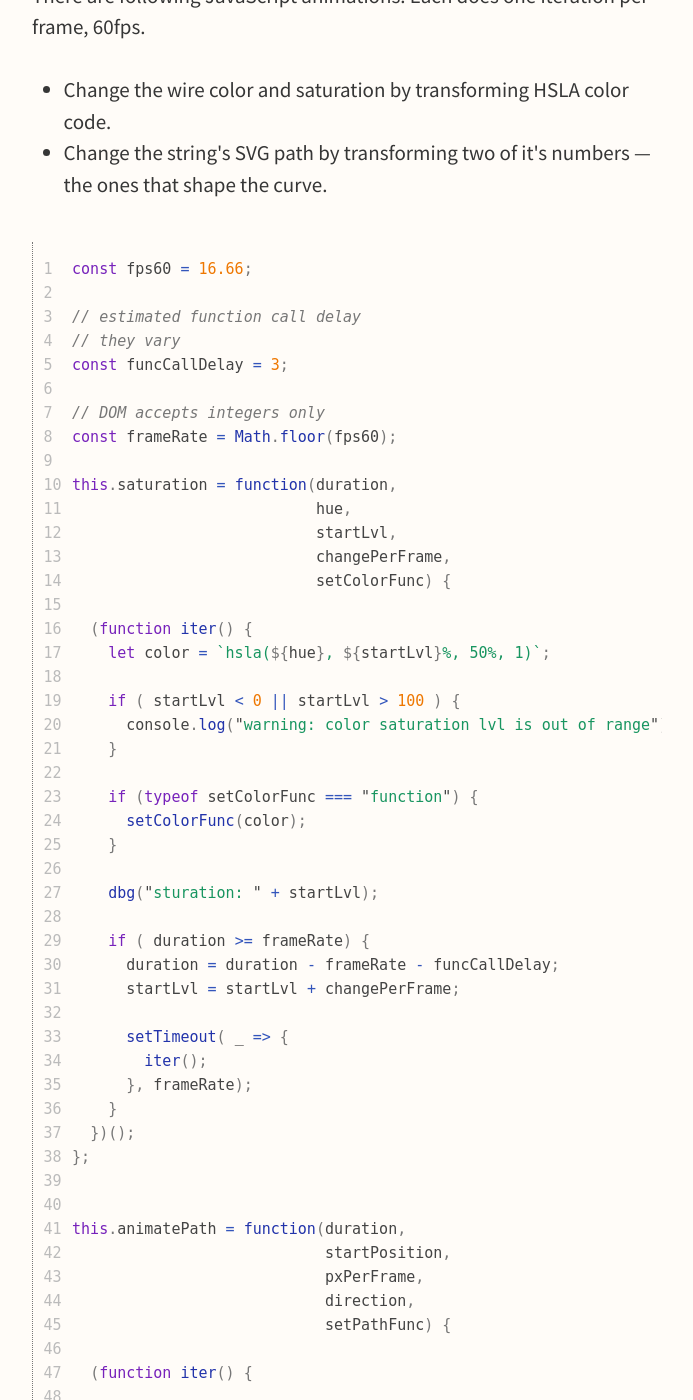
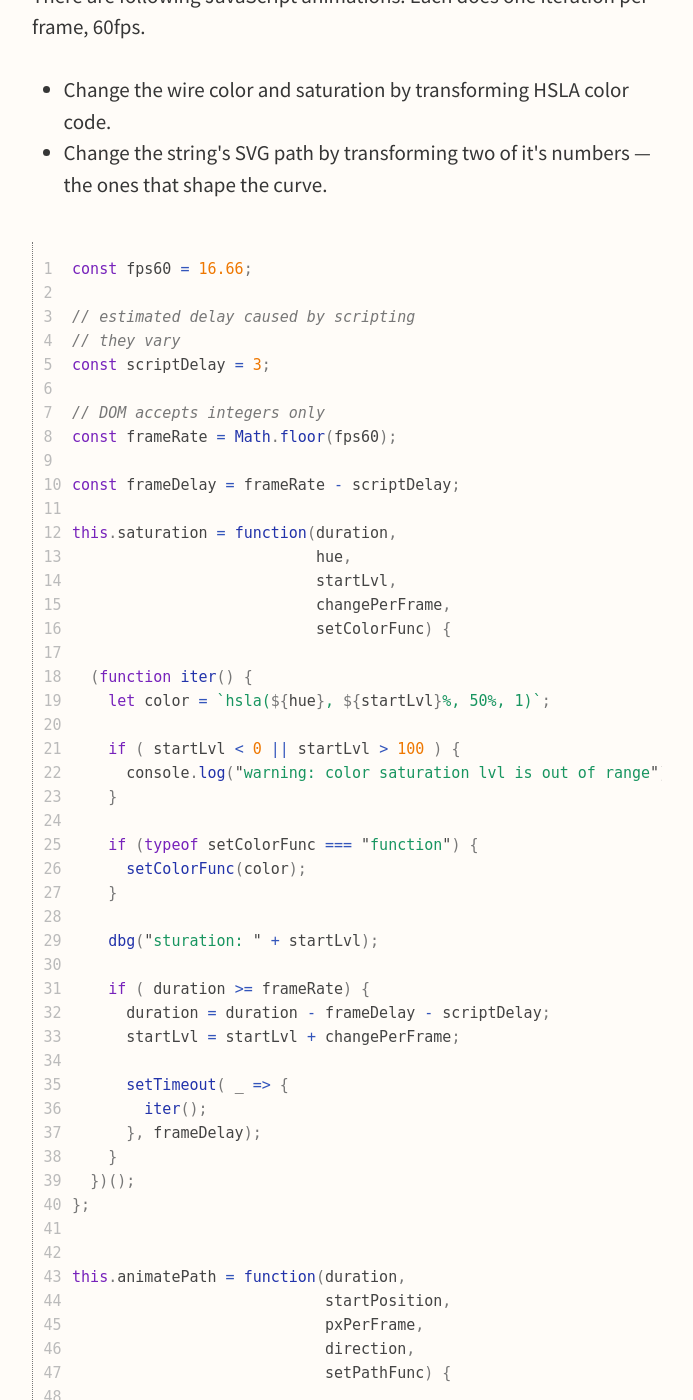
Before and after one commit to bart747/bart747, a Jekyll site: the page built from projects/60fps/index.html, in a window 1280 px wide and 1400 px high, scrolled down 1208 px. Shown: the whole window, without its empty margins (293-986 px from the left). Built offline with Jekyll 4.4.1, drawn with Linux system fonts in a browser that asks for light colours; comment, search, counter and statistics services are not loaded; some of the changed text lies outside the part shown.

Commit message:
update '60fps' project description

```diff
--- a/projects/60fps/index.html
+++ b/projects/60fps/index.html
@@ -60,12 +60,14 @@ title: JS Animation Script + SVG Graph in 60fps
 
 const fps60 = 16.66;
 
-// estimated function call delay
+// estimated delay caused by scripting
 // they vary
-const funcCallDelay = 3;
+const scriptDelay = 3;
 
 // DOM accepts integers only
 const frameRate = Math.floor(fps60);
+
+const frameDelay = frameRate - scriptDelay;
 
 this.saturation = function(duration,
                            hue,
@@ -87,12 +89,12 @@ this.saturation = function(duration,
     dbg("sturation: " + startLvl);
 
     if ( duration >= frameRate) {
-      duration = duration - frameRate - funcCallDelay;
+      duration = duration - frameDelay - scriptDelay;
       startLvl = startLvl + changePerFrame;
 
       setTimeout( _ => {
         iter();
-      }, frameRate);
+      }, frameDelay);
     }
   })();
 };
@@ -113,12 +115,12 @@ this.animatePath = function(duration,
     dbg("path position: " + startPosition);
 
     if ( duration >= frameRate) {
-      duration = duration - frameRate - funcCallDelay;
+      duration = duration - frameDelay - scriptDelay;
       startPosition = startPosition + (pxPerFrame * direction);
 
       setTimeout( _ => {
         iter();
-      }, frameRate);
+      }, frameDelay);
     }
   })();
 };
```
